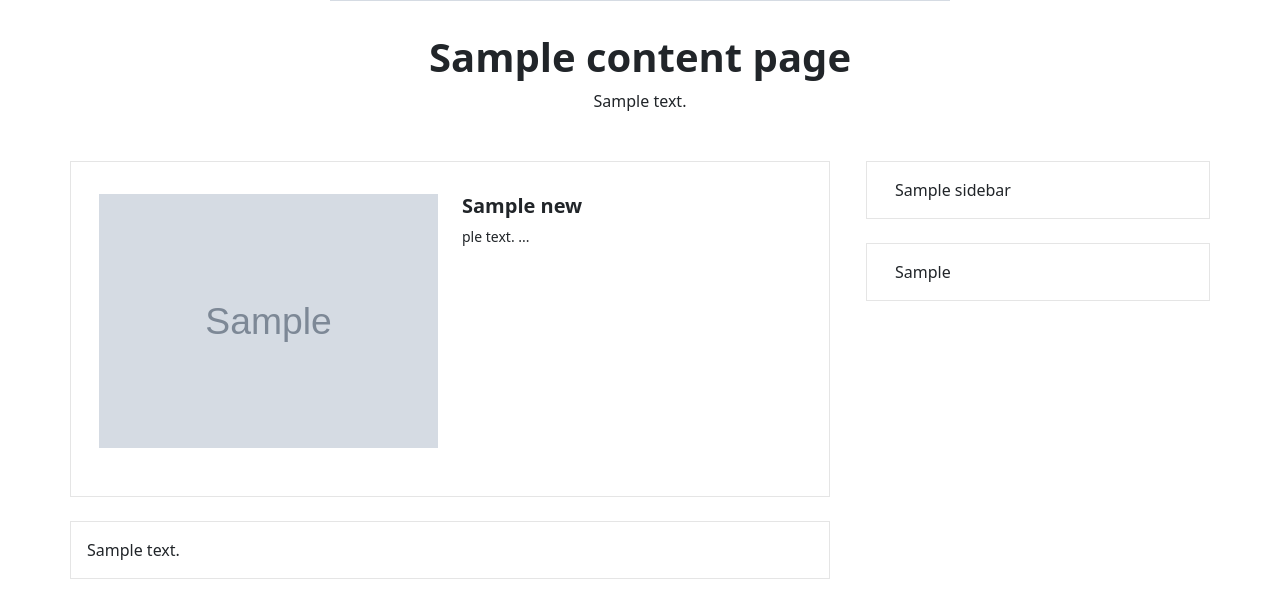
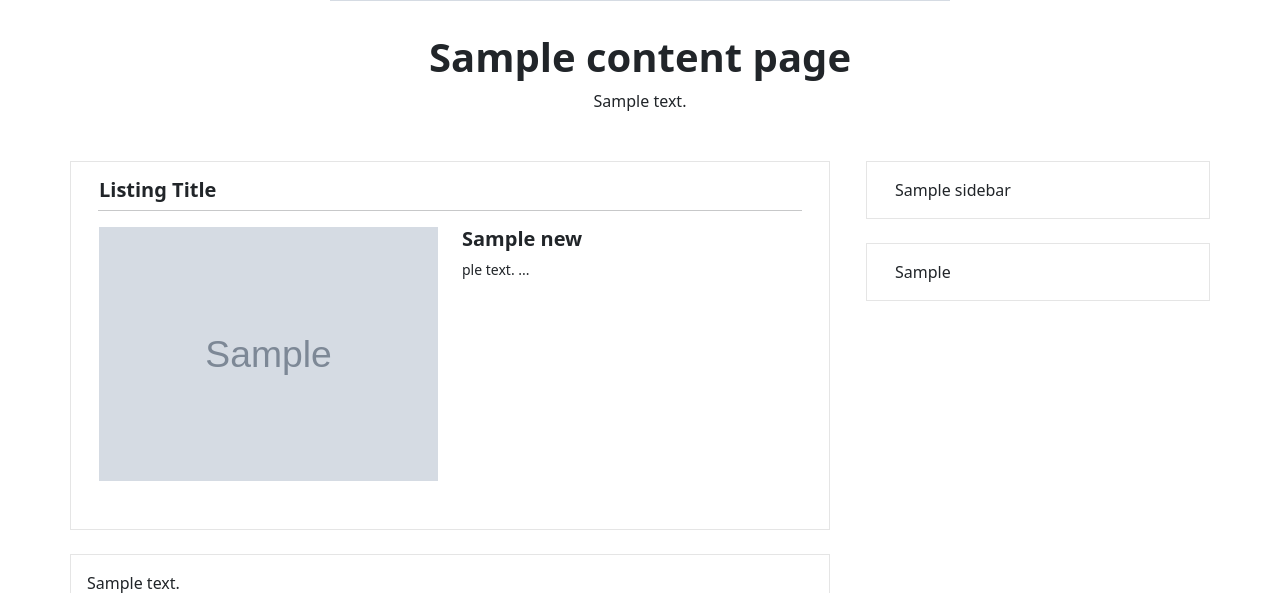
Before and after one commit to Penk13/top25vineyards, a Django app: template templates/pages_app/newspage.html in a window 1280 px wide. Shown: the part 544-1137 px from the top of the page. Run offline with Django 3.2, Linux system fonts and the light colour scheme; the template is opened without the code that fills it: most values are stand-ins (such as "Sample title", 1, 10 or a date in 2020); grey boxes marked "Sample" are stand-in pictures; some libraries are stand-ins or nearby versions.

Commit message:
add title to all listing in each page

```diff
--- a/templates/pages_app/footer_page.html
+++ b/templates/pages_app/footer_page.html
@@ -73,6 +73,8 @@
 <!-- Vineyards -->
 {% if content_page.show_listing == True %}
 <div class="row d-flex p-3 my-4" style="border: 1px solid rgba(0, 0, 0, 0.1)">
+  <h5 class="fw-bold">Listing Title</h5>
+  <hr style="width: 97%; margin: 0 auto;">
   {% for vineyard in vineyards %}
   <div class="col-12 col-md-6 py-3 text-start">
     <div style="position: absolute; z-index: 1">
--- a/templates/pages_app/main_page.html
+++ b/templates/pages_app/main_page.html
@@ -41,6 +41,8 @@
 <!-- Vineyard List -->
 {% if content_page.show_listing == True %}
 <div class="row d-flex p-3 mb-4" style="border: 1px solid rgba(0, 0, 0, 0.1)">
+  <h5 class="fw-bold">Listing Title</h5>
+  <hr style="width: 97%; margin: 0 auto;">
   {% for vineyard in vineyards %}
   <div class="col-12 col-md-6 py-3 text-start">
     <div style="position: absolute; z-index: 1">
--- a/templates/pages_app/newspage.html
+++ b/templates/pages_app/newspage.html
@@ -34,6 +34,8 @@
 <!-- News List -->
 {% block content %}
 <div class="row d-flex p-3 mb-4" style="border: 1px solid rgba(0, 0, 0, 0.1)">
+  <h5 class="fw-bold">Listing Title</h5>
+  <hr style="width: 97%; margin: 0 auto;">
   {% for news in news_list %}
   <div class="col-12 col-md-6 py-3 text-start">
     <a href="{{ news.get_absolute_url }}"><img src="{{ news.cover.url }}" class="img-fluid" /></a>
@@ -82,6 +84,8 @@
 <!-- Vineyards -->
 {% if content_page.show_listing == True %}
 <div class="row d-flex p-3 my-4" style="border: 1px solid rgba(0, 0, 0, 0.1)">
+  <h5 class="fw-bold">Listing Title</h5>
+  <hr style="width: 97%; margin: 0 auto;">
   {% for vineyard in vineyards %}
   <div class="col-12 col-md-6 py-3 text-start">
     <div style="position: absolute; z-index: 1">
--- a/templates/pages_app/page.html
+++ b/templates/pages_app/page.html
@@ -41,6 +41,8 @@
 
 {% if content_page.show_listing == True %}
 <div class="row d-flex p-3 mb-4" style="border: 1px solid rgba(0, 0, 0, 0.1)">
+  <h5 class="fw-bold">Listing Title</h5>
+  <hr style="width: 97%; margin: 0 auto;">
   {% for vineyard in vineyards %}
   <div class="col-12 col-md-6 py-3 text-start">
     <div style="position: absolute; z-index: 1">
--- a/templates/pages_app/search_page.html
+++ b/templates/pages_app/search_page.html
@@ -169,6 +169,8 @@
 <!-- Vineyards -->
 {% if content_page.show_listing == True %}
 <div class="row d-flex p-3 my-4" style="border: 1px solid rgba(0, 0, 0, 0.1)">
+  <h5 class="fw-bold">Listing Title</h5>
+  <hr style="width: 97%; margin: 0 auto;">
   {% for vineyard in vineyards %}
   <div class="col-12 col-md-6 py-3 text-start">
     <div style="position: absolute; z-index: 1">
--- a/templates/vineyards/vineyard_region.html
+++ b/templates/vineyards/vineyard_region.html
@@ -45,6 +45,8 @@
 <!-- Vineyard by Region -->
 {% block content %}
 <div class="row d-flex p-3" style="border: 1px solid rgba(0, 0, 0, 0.1)">
+  <h5 class="fw-bold">Listing Title</h5>
+  <hr style="width: 97%; margin: 0 auto;">
   {% for vineyard in vineyards %}
   <div class="col-12 col-md-6 py-3 text-start">
     <div style="position: absolute; z-index: 1">
```
